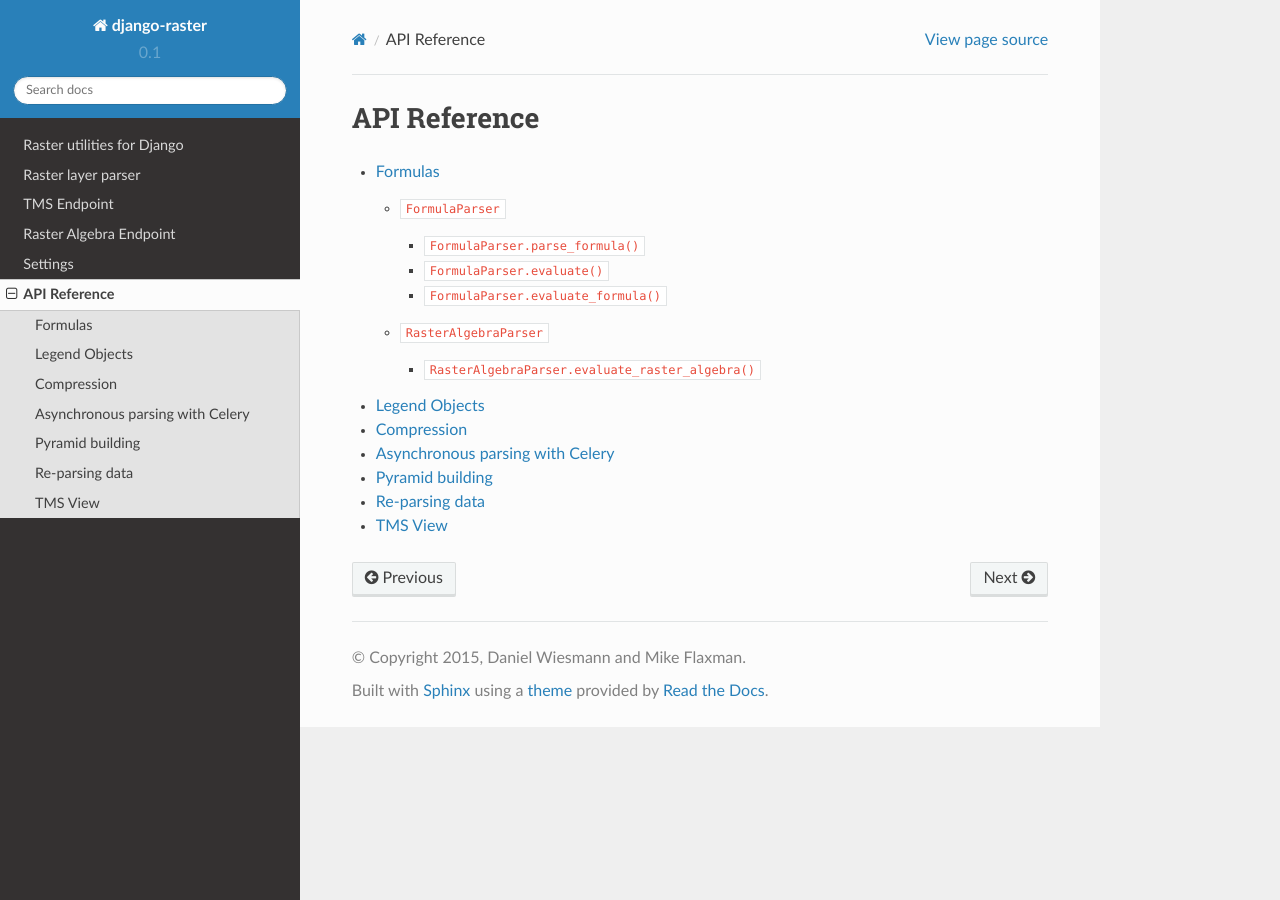
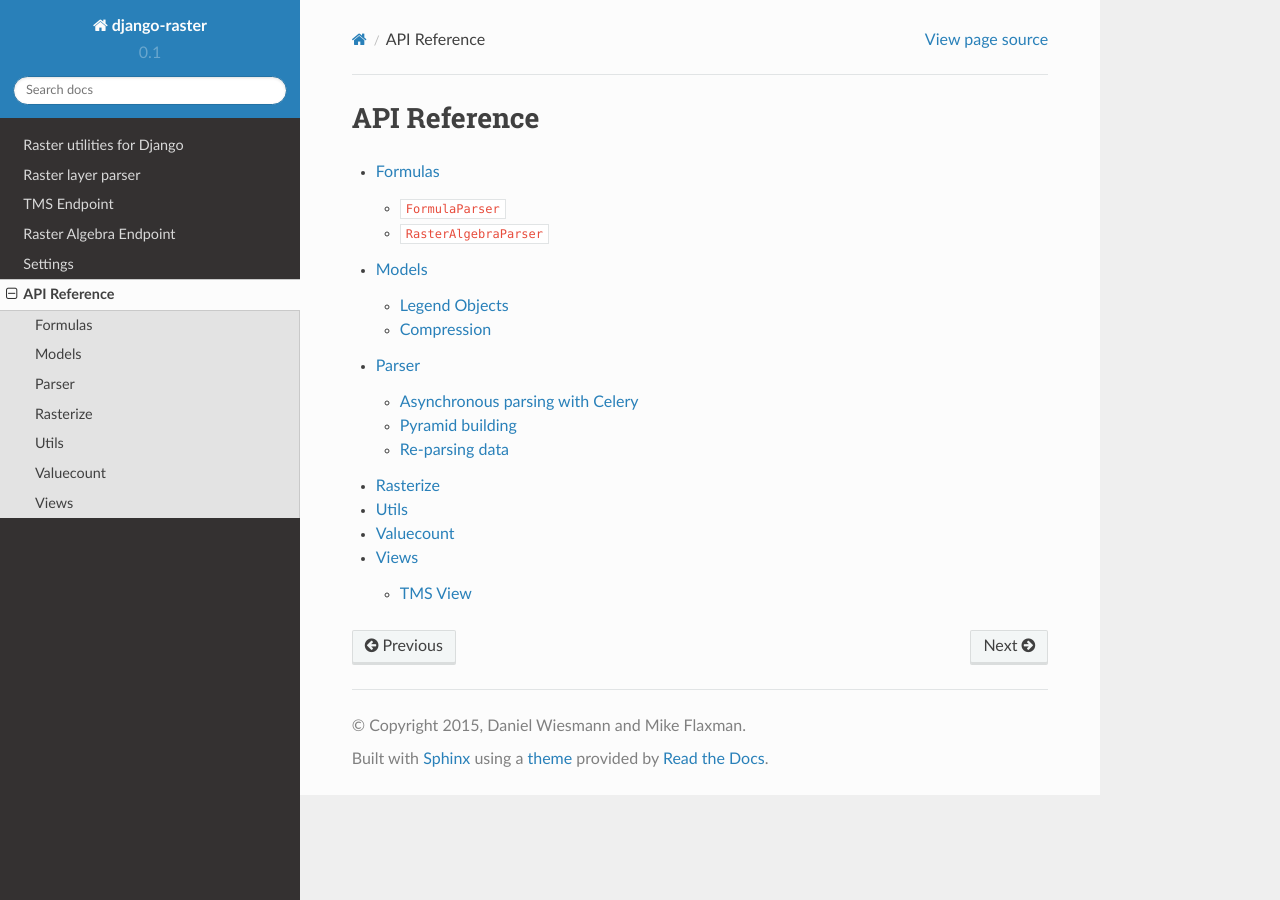
Before and after one commit to geodesign/django-raster, a Sphinx documentation site: the page built from docs/ref/index.rst, in a window 1280 px wide. Built offline with Sphinx 7.4.7 and the Read the Docs theme 2.0.0, drawn with Linux system fonts in a browser that asks for light colours.

```diff
--- a/README.rst
+++ b/README.rst
@@ -2,3 +2,5 @@ Rasters for Django
 ==================
 Django-raster provides raster data integration for Django projects
 with a PostGIS database backend.
+
+[See the docs for more information](docs/index.rst)
--- a/docs/ref/formulas.rst
+++ b/docs/ref/formulas.rst
@@ -1,3 +1,4 @@
+========
 Formulas
 ========
 
--- a/docs/ref/index.rst
+++ b/docs/ref/index.rst
@@ -3,7 +3,7 @@ API Reference
 =============
 
 .. toctree::
-   :maxdepth: 3
+   :maxdepth: 2
 
    formulas
    models
--- a/docs/ref/models.rst
+++ b/docs/ref/models.rst
@@ -1,3 +1,7 @@
+======
+Models
+======
+
 Legend Objects
 --------------
 To render XYZ tiles through the TMS view, a colormap or legend has to be created. A ``Legend`` object basically consists of a many-to-many field to ``LegendEntries``, which in turn define the expression used to filter pixels, a color and a foreign key to a ``LegendSemantics`` object. The LegendSemantics object defines the name, it is separated from the LegendEntry to be able to directly associate the semantics of pixel values from several different raster layers for analysis.
--- a/docs/ref/parser.rst
+++ b/docs/ref/parser.rst
@@ -1,3 +1,6 @@
+======
+Parser
+======
 
 Asynchronous parsing with Celery
 --------------------------------
--- a/docs/ref/rasterize.rst
+++ b/docs/ref/rasterize.rst
@@ -0,0 +1,3 @@
+=========
+Rasterize
+=========
--- a/docs/ref/utils.rst
+++ b/docs/ref/utils.rst
@@ -0,0 +1,3 @@
+=====
+Utils
+=====
--- a/docs/ref/valuecount.rst
+++ b/docs/ref/valuecount.rst
@@ -0,0 +1,3 @@
+==========
+Valuecount
+==========
--- a/docs/ref/views.rst
+++ b/docs/ref/views.rst
@@ -1,3 +1,7 @@
+=====
+Views
+=====
+
 TMS View
 --------
 Leveraging the img property of the rasters, a Tile Map Service (TMS) view is part of this package. The url can be included by::
```
